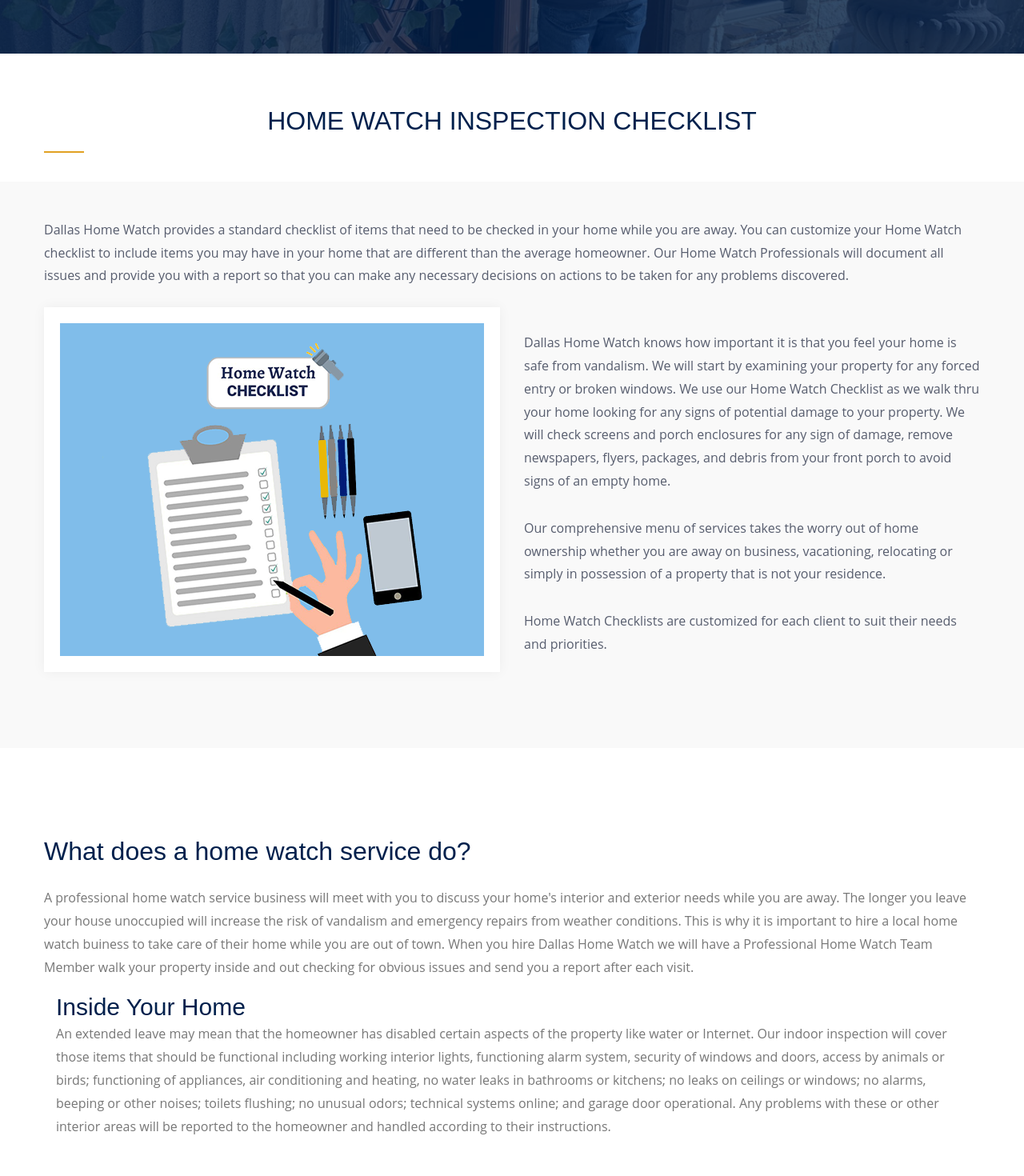
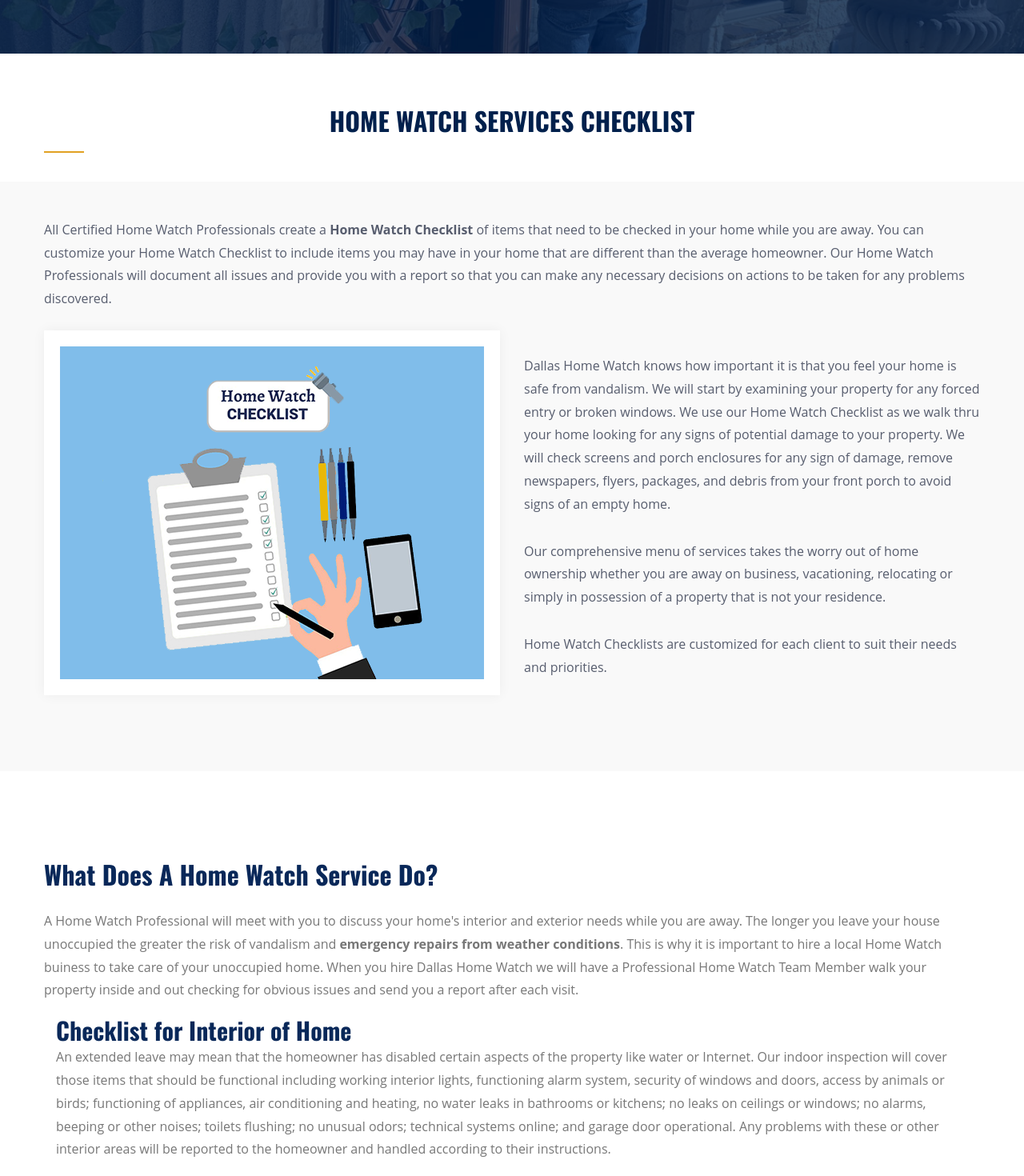
Before and after one commit to susanwinters214/DHW, a Next.js app: page /homewatch-checklist in a window 1280 px wide. Shown: the part 380-1850 px from the top of the page at 80% size. Built offline with nearby package versions, Linux system fonts and the light colour scheme.

Commit message:
changed font, added blog and sitemap

```diff
--- a/pages/homewatch-checklist.js
+++ b/pages/homewatch-checklist.js
@@ -8,10 +8,10 @@
   return (
     <Fragment>
       <Head>
-        <title>Home Watch Inspection Checklist</title>
+        <title>Home Watch Checklist</title>
         <meta
           name="description"
-          content="Our Home Watch Inspection Checklist includes checking household appliances and equipment which are often the source of a problem. "
+          content="Our Home Watch Checklist includes checking household appliances and equipment which are often the source of a problem. "
         />
         <meta property="fb:app_id" content="8620778781329629" />
         <meta property="og:type" content="website" />
@@ -55,16 +55,17 @@
         <div className="auto-container">
           <div className="inner-container">
             <div className="lower-content">
-              <h2 className="pageTitle">Home Watch Inspection Checklist</h2>
+              <h2 className="pageTitle">Home Watch Services Checklist</h2>
               <br />
               <p>
-                Dallas Home Watch provides a standard checklist of items that
-                need to be checked in your home while you are away. You can
-                customize your Home Watch checklist to include items you may
-                have in your home that are different than the average homeowner.
-                Our Home Watch Professionals will document all issues and
-                provide you with a report so that you can make any necessary
-                decisions on actions to be taken for any problems discovered.
+                All Certified Home Watch Professionals create a{" "}
+                <strong>Home Watch Checklist</strong> of items that need to be
+                checked in your home while you are away. You can customize your
+                Home Watch Checklist to include items you may have in your home
+                that are different than the average homeowner. Our Home Watch
+                Professionals will document all issues and provide you with a
+                report so that you can make any necessary decisions on actions
+                to be taken for any problems discovered.
               </p>
               <div className="row">
                 <div className="column col-lg-6 col-md-6 col-sm-6">
@@ -94,7 +95,10 @@
                     vacationing, relocating or simply in possession of a
                     property that is not your residence.
                   </p>
-                  <p>Home Watch Checklists are customized for each client to suit their needs and priorities.</p>
+                  <p>
+                    Home Watch Checklists are customized for each client to suit
+                    their needs and priorities.
+                  </p>
                 </div>
               </div>
             </div>
@@ -105,20 +109,20 @@
       {/* insert section component with content - SEO*/}
       <section className="services-page-section">
         <div className="auto-container">
-          <h2>What does a home watch service do?</h2>
+          <h2>What Does A Home Watch Service Do?</h2>
           <p>
-            A professional home watch service business will meet with you to
-            discuss your home's interior and exterior needs while you are away.
-            The longer you leave your house unoccupied will increase the risk of
-            vandalism and emergency repairs from weather conditions. This is why
-            it is important to hire a local home watch buiness to take care of
-            their home while you are out of town. When you hire Dallas Home
-            Watch we will have a Professional Home Watch Team Member walk your
-            property inside and out checking for obvious issues and send you a
-            report after each visit.
+            A Home Watch Professional will meet with you to discuss your home's
+            interior and exterior needs while you are away. The longer you leave
+            your house unoccupied the greater the risk of vandalism and{" "}
+            <strong>emergency repairs from weather conditions</strong>. This is
+            why it is important to hire a local Home Watch buiness to take care
+            of your unoccupied home. When you hire Dallas Home Watch we will
+            have a Professional Home Watch Team Member walk your property inside
+            and out checking for obvious issues and send you a report after each
+            visit.
           </p>
           <div className="column col-lg-12 col-md-6 col-sm-6">
-            <h3>Inside Your Home</h3>
+            <h3>Checklist for Interior of Home</h3>
             <p>
               An extended leave may mean that the homeowner has disabled certain
               aspects of the property like water or Internet. Our indoor
@@ -171,7 +175,7 @@
           </div>
           <p>&nbsp;</p>
           <div className="column col-lg-12 col-md-6 col-sm-6">
-            <h3>Outside Your Home</h3>
+            <h3>Checklist for Interior of Home</h3>
             <p>
               The outside inspection of your home may include removal of mail,
               boxes, and packages; damage to front doorway and entrances;
--- a/styles/responsive.css
+++ b/styles/responsive.css
@@ -158,7 +158,7 @@
 	}
 
 	.page-title{
-		padding-top:120px;
+		padding-top:100px;
 	}
 
 	.main-header .info-box{
--- a/styles/susan.css
+++ b/styles/susan.css
@@ -109,20 +109,20 @@
 }
 .homepagetopcontent h1 {
   margin-bottom: 25px;
-  font-family: "verdana";
+  font-family: 'Oswald', sans-serif;;
   text-transform: none;
 }
 .homepagetopcontent h2 {
   color: #e1a122;
   margin-bottom: 25px;
   font-size: 2em;
-  font-family: Verdana, Geneva, Tahoma, sans-serif;
+  font-family: 'Oswald', sans-serif;
 }
 .homepagetopcontent h3 {
   margin-bottom: 25px;
-  font-size: 1.3em;
+  font-size: 1.5em;
   color: white;
-  font-family: Verdana, Geneva, Tahoma, sans-serif;
+  font-family: 'Oswald', sans-serif;
 }
 .socialiconsfooter {
   margin: auto;
@@ -401,8 +401,14 @@
 h2 {
   font-size: 32px;
 }
-.homepageServiceBtn{background-color:gold;color:navy}
+.homepageServiceBtn{background-color:gold;color:#00204c}
 .homepageServiceBtn:hover{color:red}
-.homepageServiceBtn:visited{background-color:gold;color:navy}
+.homepageServiceBtn:visited{background-color:gold;color:#00204c}
 
 .btn-style-two {font-family: Verdana, Geneva, Tahoma, sans-serif}
+
+h1{font-family: 'Oswald', sans-serif; }
+h2, h3, h4{font-family: 'Oswald', sans-serif;  color: #092859}
+.title{font-family: 'Oswald', sans-serif;}
+.mt-25{margin-top:50px;}
+.mb-25{margin-bottom:50px;}
```
Also changed, not shown: pages/concierge-services.js (+10 -7 lines), pages/index.js (+4 -6 lines), pages/keyholder-services.js (+5 -5 lines), pages/sitemap.js (+20 -13 lines).
